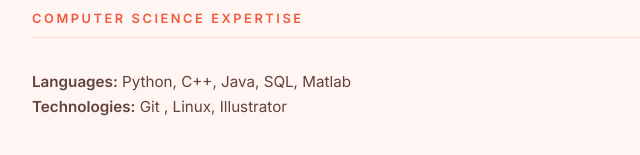
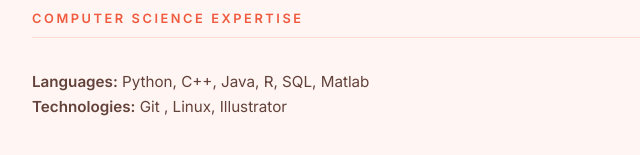
Before and after one commit to giovannihnk/giovannihnk.github.io, a plain HTML site: page index.html in a window 1280 px wide. Shown: the part 1063-1218 px from the top of the page, 257-897 px from the left. Drawn offline with Linux system fonts and the light colour scheme.

Commit message:
Update index.html

```diff
--- a/index.html
+++ b/index.html
@@ -166,7 +166,7 @@
         <section id="skills">
             <h2>Computer Science Expertise</h2>
             <div class="project-desc">
-                <strong>Languages:</strong> Python, C++, Java, SQL, Matlab<br>
+                <strong>Languages:</strong> Python, C++, Java, R, SQL, Matlab<br>
                 <strong>Technologies:</strong> Git , Linux, Illustrator
             </div>
         </section>
```
